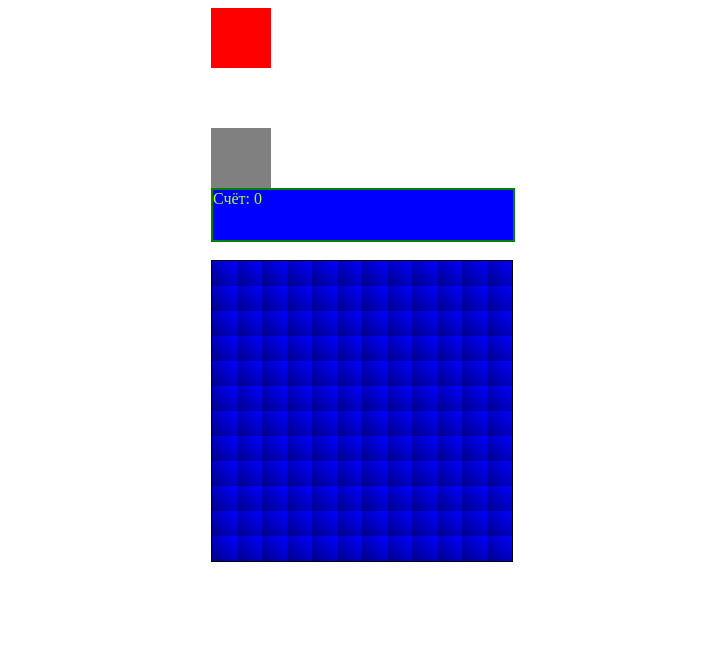
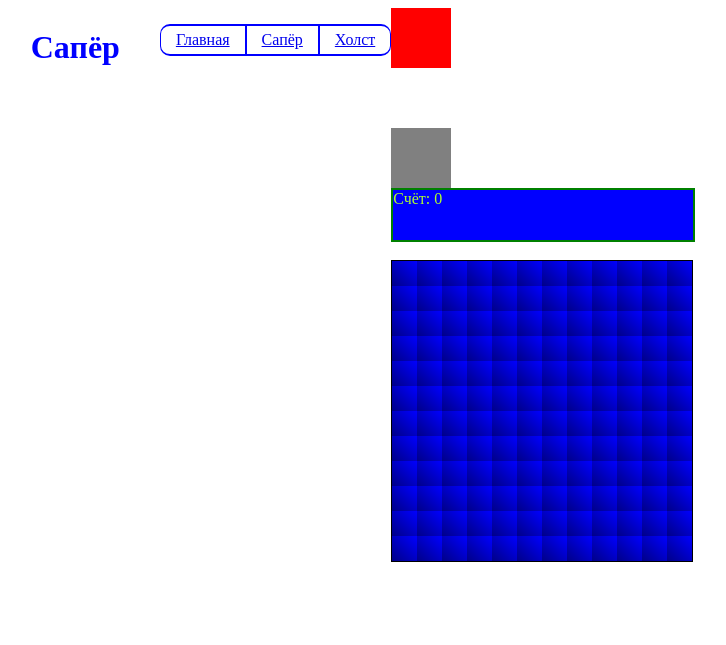
Before and after one commit to TopFobos/TopFobos.github.io, a plain HTML site: page saper.html in a window 1280 px wide. Shown: the whole page, without its empty margins (278-1004 px from the left). Drawn offline with Linux system fonts and the light colour scheme.

Commit message:
Ещё поправка

```diff
--- a/saper.html
+++ b/saper.html
@@ -6,20 +6,39 @@
     <title>Сапёр</title>
 </head>
 <body>
+    <h1>Сапёр</h1>
+           <nav class="menu1">
+           <ul>
+               <li class = "menuitem"><a href="index.html">Главная</a>
+               </li><li class = "menuitem"><a href="saper.html">Сапёр</a>
+               </li><li class = "menuitem"><a href="canvas.html">Холст</a>
+               </li>
+           </ul>
+       </nav>
     <div id="vesIkran">
 
     <div id="recurs"></div>
+
         <div id="probel"></div>
+
     <div id="recurs2"></div>
 
     <div id="tablo">
+
     <div id="openCell"></div>
+
     <div id="message"></div>
+
     </div>
+
     <br>
+
     <div id="container"></div>
+
         <div id="niz"></div>
+
     </div>
+
     <script>
         window.oncontextmenu=function(sob){
                         sob.preventDefault();
```
